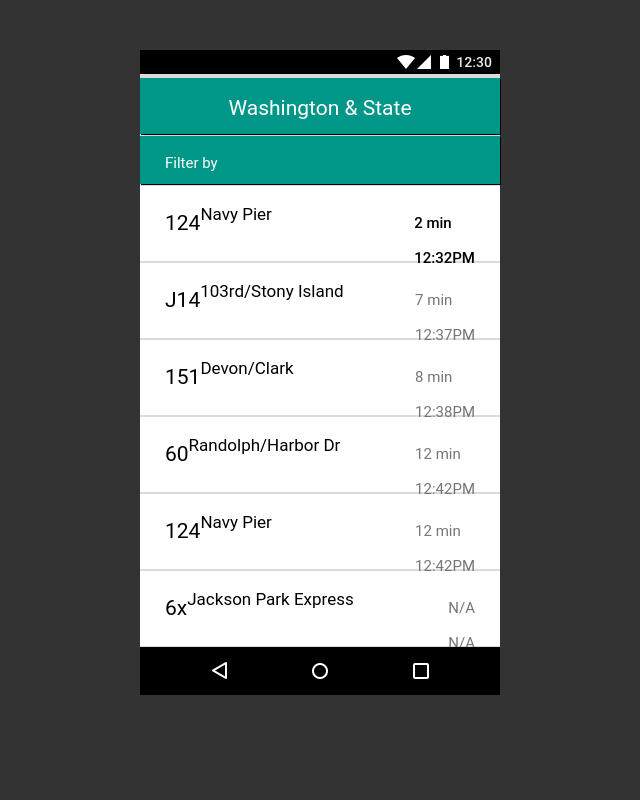
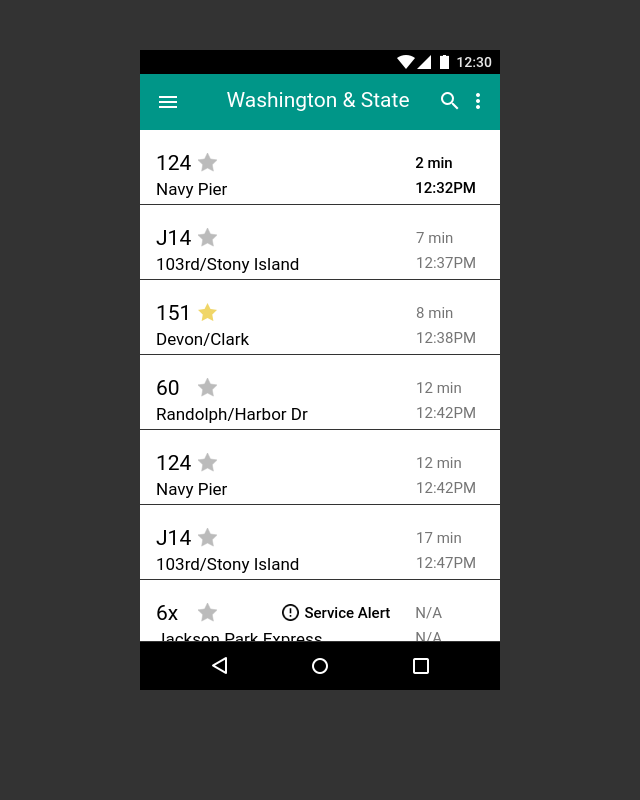
Before and after one commit to deguzman110/frontend-challenge, a plain HTML site: page index.html in a window 1280 px wide. Shown: the whole page, without its empty margins (320-960 px from the left). Drawn offline with Linux system fonts and the light colour scheme.

Commit message:
revise for initial submission

```diff
--- a/css/style.css
+++ b/css/style.css
@@ -16,75 +16,78 @@ body {
 
 div {
   background-color: #fff;
-  float: left;
-  margin: 1px 0;
+  border-bottom: 1px solid #333;
   width: 360px;
   height: 75px;
-  padding: 20px 25px;
+  padding: 16px 16px;
+}
+
+.routes {
+  background-color: #dadada;
+  float: left;
+  height: 512px;
+  width: 360px;
+  padding: 0px;
+  overflow-x: hidden;
+  overflow-y: scroll;
 }
 
 .topbar {
   background-color: #009688;
+  border: none;
+  box-shadow: 0px 1px #333;
   height: 56px;
-  box-shadow: 1px 1px;
-}
-
-.filter {
-  background-color: #009688;
-  width: 360px;
-  height: 48px;
-  border: 1px;
-  box-shadow: 1px 1px;
+  margin-top: -3px;
 }
 
 h1 {
   color: #fff;
   font-size: 21px;
-  margin: 0;
   text-align: center;
 }
 
-.filter h3 {
-  color: #fff;
-  font-size: 15px;
-  margin: 0;
+.line h1, h2, h3, h4, h5 {
+  display: inline-block;
+  text-align: left;
+}
+
+.line h1, h2 {
+  float: left;
 }
 
 .line h1 {
   color: #000;
-  display: inline-block;
-  float: left;
   font-size: 21px;
   line-height: 35px;
-  margin: 0;
-  text-align: left;
-  text-transform: none;
+  width: 40px;
 }
 
 .line h2 {
-  display: inline-block;
-  float: left;
   font-size: 17px;
-  margin: 0;
-  text-align: left;
+  width: 230px;
 }
 
-.line h3 {
-  display: inline-block;
+.line h3, h4, h5 {
   float: right;
   font-size: 15px;
+  line-height: 25px;
+  margin-top: 5px;
+  margin-right: 8px;
+}
+
+.line h3, h5 {
   font-weight: 450;
-  line-height: 35px;
-  margin: 0;
-  text-align: left;
 }
 
 .line h4 {
   color: #757575;
-  display: inline-block;
-  float: right;
-  font-size: 15px;
-  line-height: 35px;
-  margin: 0;
-  text-align: left;
 }
+
+.line h5 {
+  margin-right: 25px;
+
+}
+
+.reroute h4 {
+  margin-right: 42px;
+}
--- a/index.html
+++ b/index.html
@@ -11,44 +11,98 @@
 
   <body>
     <section class="screen">
+
       <img src="images/Status Bar.png">
+
       <div class="topbar">
-        <h1>Washington & State</h1>
+        <img src="images/Menu Button.png" style="float:left; margin-bottom:5px">
+        <h1 style="width:300px">Washington & State</h1>
+        <img src="images/More Options Button.png" style="float:right; margin-top:-22px;">
+        <img src="images/Search Icon.png" style="float:right; margin-top:-22px; margin-right: 10px">
       </div>
-      <div class="filter">
-        <h3>Filter by</h3>
-      </div>
+
+    <div class="routes">
       <div class="line 124- Navy Pier">
         <h1>124</h1>
+        <img src="images/Favorite-non-highlighted.png" style="float:left; margin-top:4px">
+        <h3>2 min<br>12:32PM</h3>
         <h2>Navy Pier</h2>
-        <h3>2 min<br>12:32PM</h3>
       </div>
+
       <div class="line J14- 103rd/Stony Island">
         <h1>J14</h1>
+        <img src="images/Favorite-non-highlighted.png" style="float:left; margin-top:4px">
+        <h4>7 min<br>12:37PM</h4>
         <h2>103rd/Stony Island</h2>
-        <h4>7 min<br>12:37PM</h4>
       </div>
+
       <div class="line 151- Devon/Clark">
         <h1>151</h1>
+        <img src="images/Favorite-highlighted.png" style="float:left; margin-top:4px">
+        <h4>8 min<br>12:38PM</h4>
         <h2>Devon/Clark</h2>
-        <h4>8 min<br>12:38PM</h4>
       </div>
+
       <div class="line 60- Randolph/Harbor Dr">
         <h1>60</h1>
+        <img src="images/Favorite-non-highlighted.png" style="float:left; margin-top:4px">
+        <h4>12 min<br>12:42PM</h4>
         <h2>Randolph/Harbor Dr</h2>
-        <h4>12 min<br>12:42PM</h4>
       </div>
+
       <div class="line 124- Navy Pier">
         <h1>124</h1>
+        <img src="images/Favorite-non-highlighted.png" style="float:left; margin-top:4px">
+        <h4>12 min<br>12:42PM</h4>
         <h2>Navy Pier</h2>
-        <h4>12 min<br>12:42PM</h4>
       </div>
-      <div class="line 6x- Jackson Park Express">
+
+      <div class="line J14- 103rd/Stony Island">
+        <h1>J14</h1>
+        <img src="images/Favorite-non-highlighted.png" style="float:left; margin-top:4px">
+        <h4>17 min<br>12:47PM</h4>
+        <h2>103rd/Stony Island</h2>
+      </div>
+
+      <div class="reroute line 6x- Jackson Park Express">
         <h1>6x</h1>
+        <img src="images/Favorite-non-highlighted.png" style="float:left; margin-top:4px">
+        <h4>N/A<br>N/A</h4>
+        <h5>Service Alert</h5>
+        <img src="images/alert-icon.png" style="float:right; margin-top:8px; margin-right:5px;">
         <h2>Jackson Park Express</h2>
-        <h4>N/A<br>N/A</h4>
       </div>
-        <img src="images/Navigation Bar.png">
+
+      <div class="line 4- Cottage Grove">
+        <h1>4</h1>
+        <img src="images/Favorite-non-highlighted.png" style="float:left; margin-top:4px">
+        <h4>N/A<br>12:10AM</h4>
+        <h5>Service Alert</h5>
+        <img src="images/alert-icon.png" style="float:right; margin-top:8px; margin-right:5px;">
+        <h2>Cottage Grove</h2>
+      </div>
+
+      <div class="line 20- Madison">
+        <h1>20</h1>
+        <img src="images/Favorite-non-highlighted.png" style="float:left; margin-top:4px">
+        <h4>N/A<br>12:10AM</h4>
+        <h5>Service Alert</h5>
+        <img src="images/alert-icon.png" style="float:right; margin-top:8px; margin-right:5px;">
+        <h2>Madison</h2>
+      </div>
+
+      <div class="line 157- Streeterville/Taylor">
+        <h1>157</h1>
+        <img src="images/Favorite-non-highlighted.png" style="float:left; margin-top:4px">
+        <h4>N/A<br>06:00AM</h4>
+        <h5>Service Alert</h5>
+        <img src="images/alert-icon.png" style="float:right; margin-top:8px; margin-right:5px;">
+        <h2>Streeterville/Taylor</h2>
+      </div>
+    </div>
+
+      <img src="images/Navigation Bar.png">
+
     </section>
   </body>
 </html>
```
Also changed, not shown: images/Favorite-highlighted.png (added), images/Favorite-non-highlighted.png (added), images/Menu Button.png (added), images/More Options Button.png (added), images/Search Icon.png (added), images/alert-icon.png (added).
